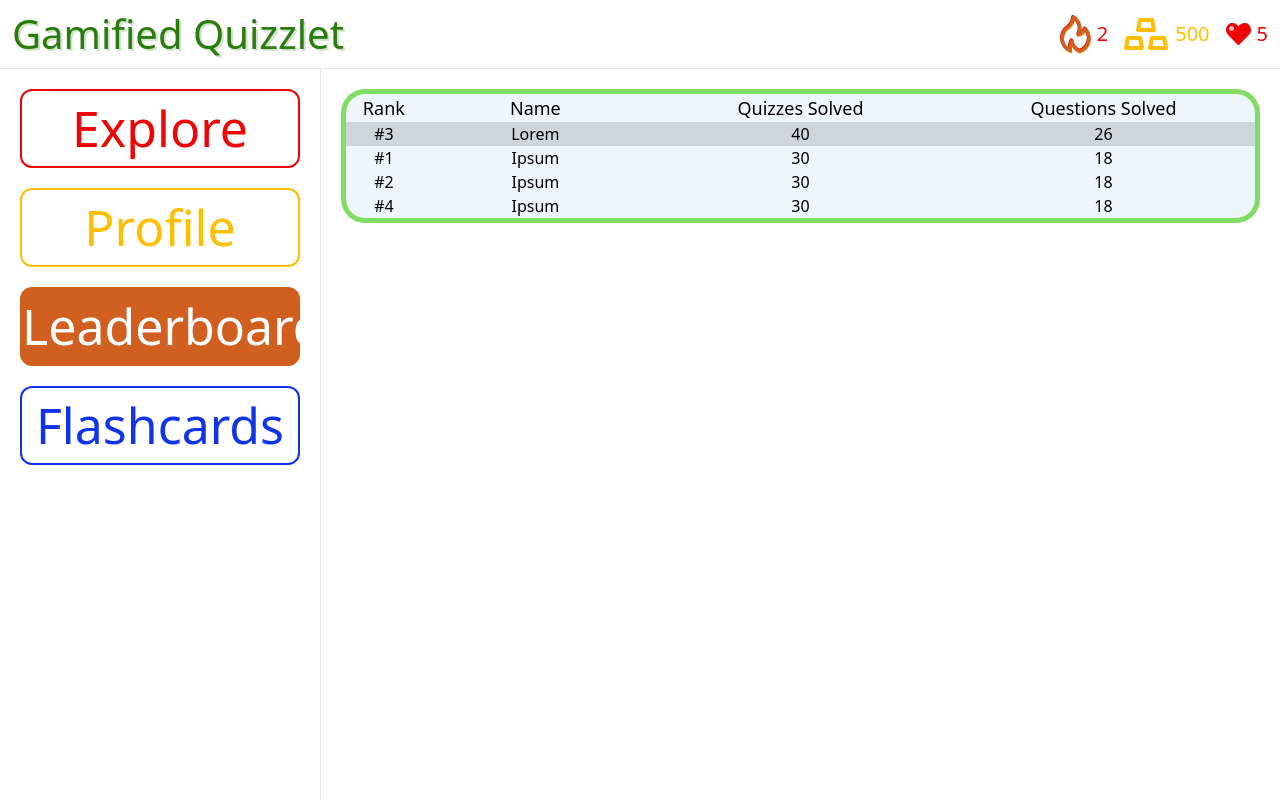
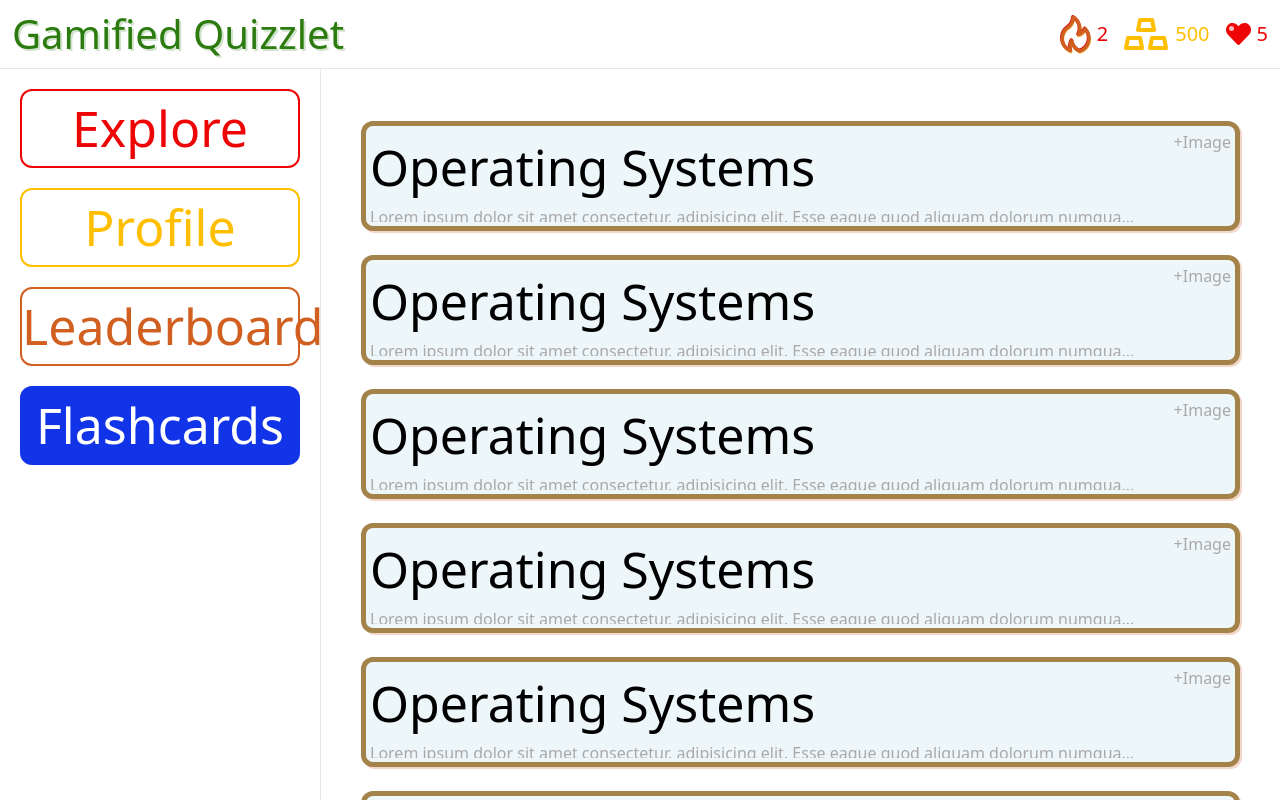
Before and after one commit to rohan843/gamified-quizzlet, a React (Create React App) app: page /dashboard in a window 1280 px wide. Built offline with nearby package versions, Linux system fonts and the light colour scheme; a web font is replaced by a local one.

Commit message:
feat: finish flashcard view

```diff
--- /dev/null
+++ b/src/components/Flashcard.js
@@ -0,0 +1,18 @@
+function Flashcard({ name, media, text }) {
+  return (
+    <div className="w-full h-[110px] bg-[#EDF6F9] rounded-[12px] flashcard flex flex-row justify-between py-1 px-1 my-3">
+      <div className="h-full w-[90%] flex flex-col justify-between">
+        <span className="text-[50px]">Operating Systems</span>
+        <span className="w-full truncate text-[#A9A9A9]">
+          Lorem ipsum dolor sit amet consectetur, adipisicing elit. Esse eaque
+          quod aliquam dolorum numquam sequi nam maxime rerum. Odio explicabo
+          officia placeat vel nobis, voluptas fuga dignissimos facere accusamus
+          nostrum!
+        </span>
+      </div>
+      <div className="w-[10%] h-full max-w-max text-[#A9A9A9] truncate">+Image</div>
+    </div>
+  );
+}
+
+export default Flashcard;
--- a/src/index.css
+++ b/src/index.css
@@ -152,3 +152,16 @@ body,
   border: 5px solid rgba(57, 203, 4, 0.6);
   border-radius: 24px;
 }
+
+.flashcard {
+  border: 5px solid rgba(135, 83, 0, 0.7);
+  box-shadow: 2px 2px rgba(208, 94, 32, 0.25);
+  user-select: none;
+  cursor: pointer;
+  transition: 200ms;
+}
+
+.flashcard:hover {
+  box-shadow: 10px 10px rgba(208, 94, 32, 0.25);
+  transition: 200ms;
+}
--- a/src/pages/dashboard-page/DashboardPage.js
+++ b/src/pages/dashboard-page/DashboardPage.js
@@ -3,8 +3,8 @@ import { ReactComponent as Gold } from "../../assets/gold.svg";
 import { ReactComponent as Heart } from "../../assets/heart.svg";
 import ExploreButton from "./ExploreButton";
 import FlashcardsButton from "./FlashcardsButton";
+import FlashcardsView from "./FlashcardsView";
 import LeaderboardButton from "./LeaderboardButton";
-import LeaderboardView from "./LeaderboardView";
 import ProfileButton from "./ProfileButton";
 
 function DashboardPage({ streak, gold, lifelines }) {
@@ -33,11 +33,11 @@ function DashboardPage({ streak, gold, lifelines }) {
         <div className="w-max h-full p-5 border-r flex flex-col">
           <ExploreButton />
           <ProfileButton />
-          <LeaderboardButton active />
-          <FlashcardsButton />
+          <LeaderboardButton />
+          <FlashcardsButton active />
         </div>
         <div className="grow h-full overflow-y-auto">
-          <LeaderboardView />
+          <FlashcardsView />
         </div>
       </div>
     </div>
--- /dev/null
+++ b/src/pages/dashboard-page/FlashcardsView.js
@@ -0,0 +1,16 @@
+import Flashcard from "../../components/Flashcard";
+
+function FlashcardsView() {
+  return (
+    <div className="w-full min-h-max flex flex-col p-10">
+      <Flashcard />
+      <Flashcard />
+      <Flashcard />
+      <Flashcard />
+      <Flashcard />
+      <Flashcard />
+    </div>
+  );
+}
+
+export default FlashcardsView;
```
